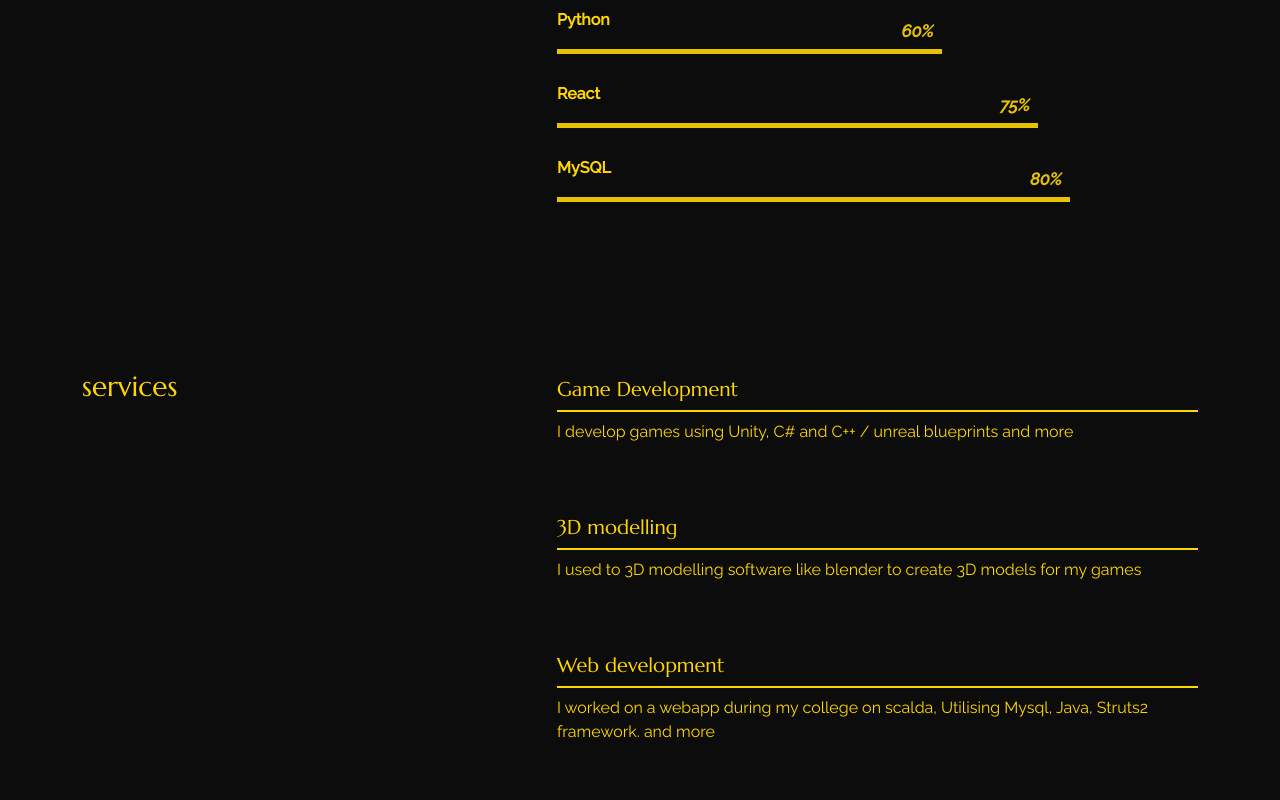
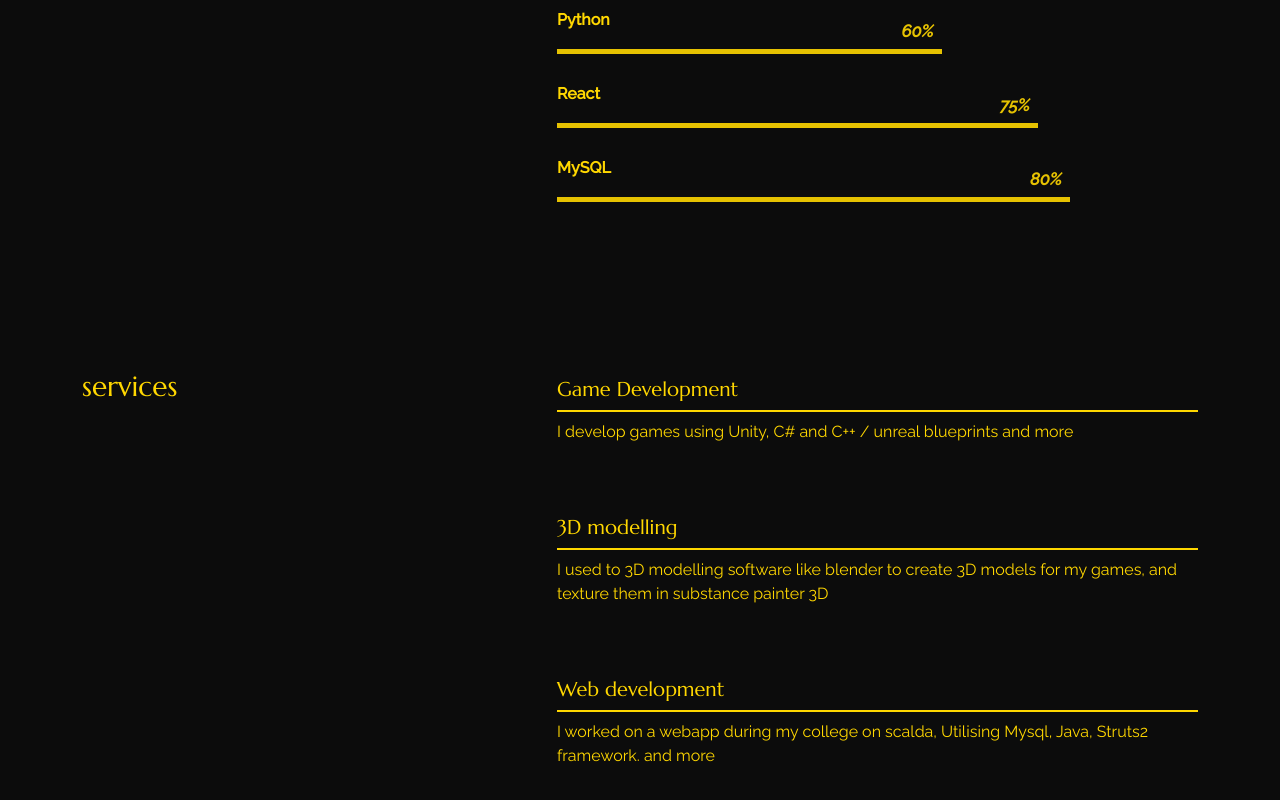
Before and after one commit to Interis-mk/Interis-mk, a React (Create React App) app: page /about in a window 1280 px wide. Shown: the part 1283-2083 px from the top of the page. Built offline with nearby package versions, Linux system fonts and the light colour scheme.

Commit message:
Update content_option.js

```diff
--- a/src/content_option.js
+++ b/src/content_option.js
@@ -86,7 +86,7 @@ const services = [
     },
     {
         title: "3D modelling",
-        description: "I used to 3D modelling software like blender to create 3D models for my games",
+        description: "I used to 3D modelling software like blender to create 3D models for my games, and texture them in substance painter 3D",
     },
     {
         title: "Web development",
```
